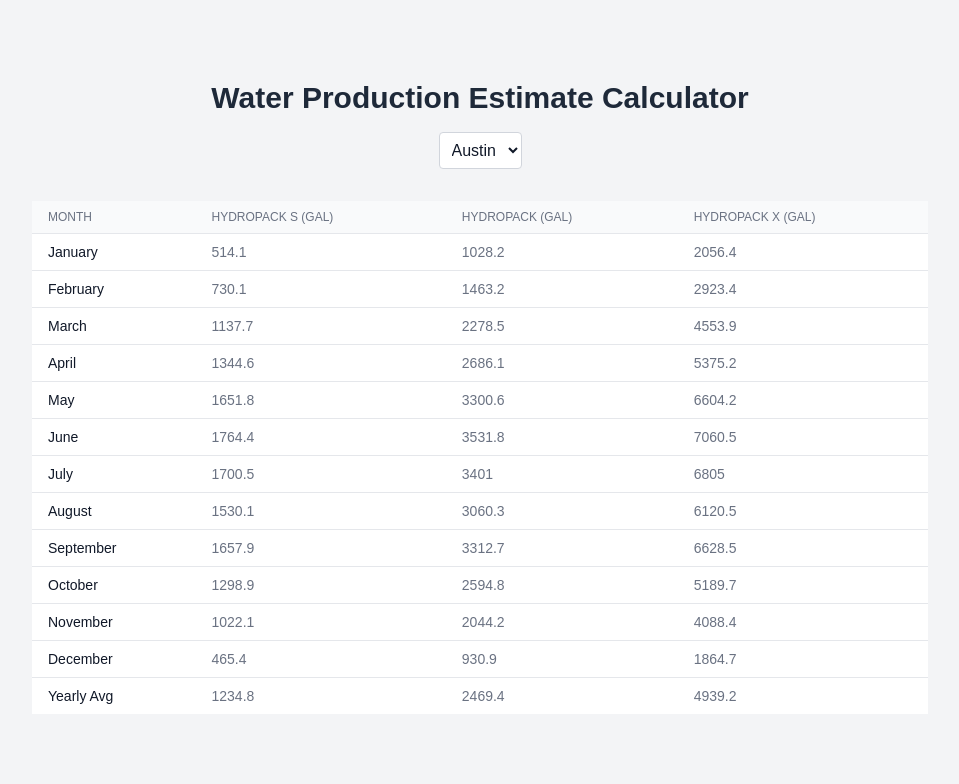
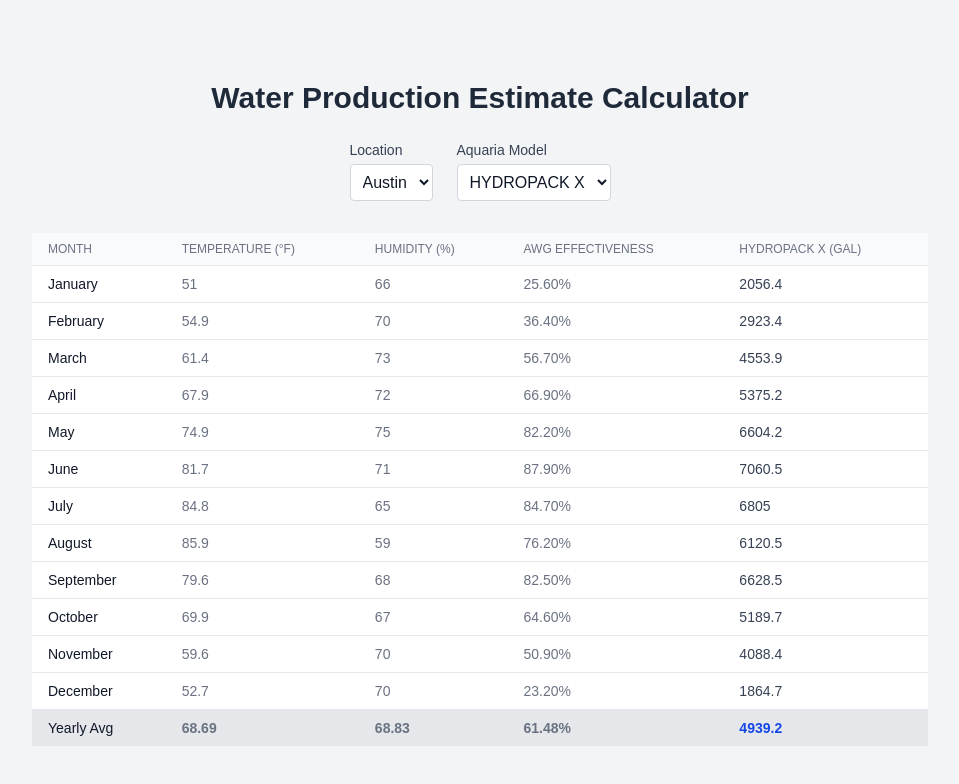
Before and after one commit to stgrky/hydropack-water-production-calculator, a Next.js app: page / in a window 1280 px wide. Shown: the top 784 px of the page, without its empty margins (160-1119 px from the left). Built offline with nearby package versions, Linux system fonts and the light colour scheme.

Commit message:
ui and cleanup

```diff
--- a/src/app/page.tsx
+++ b/src/app/page.tsx
@@ -4,6 +4,9 @@
 
 interface MonthData {
   month: string;
+  temperature: number;
+  humidity: number;
+  awgEffectiveness: string;
   hydropackS: number;
   hydropack: number;
   hydropackX: number;
@@ -11,68 +14,89 @@
 
 export default function Home() {
   const cities = ["Austin", "Dallas"];
+  const models = ["HYDROPACK S", "HYDROPACK", "HYDROPACK X"];
+
   const [selectedCity, setSelectedCity] = useState("Austin");
+  const [selectedModel, setSelectedModel] = useState("HYDROPACK X");
 
   const data: Record<string, MonthData[]> = {
     Austin: [
-      { month: "January", hydropackS: 514.1, hydropack: 1028.2, hydropackX: 2056.4 },
-      { month: "February", hydropackS: 730.1, hydropack: 1463.2, hydropackX: 2923.4 },
-      { month: "March", hydropackS: 1137.7, hydropack: 2278.5, hydropackX: 4553.9 },
-      { month: "April", hydropackS: 1344.6, hydropack: 2686.1, hydropackX: 5375.2 },
-      { month: "May", hydropackS: 1651.8, hydropack: 3300.6, hydropackX: 6604.2 },
-      { month: "June", hydropackS: 1764.4, hydropack: 3531.8, hydropackX: 7060.5 },
-      { month: "July", hydropackS: 1700.5, hydropack: 3401.0, hydropackX: 6805.0 },
-      { month: "August", hydropackS: 1530.1, hydropack: 3060.3, hydropackX: 6120.5 },
-      { month: "September", hydropackS: 1657.9, hydropack: 3312.7, hydropackX: 6628.5 },
-      { month: "October", hydropackS: 1298.9, hydropack: 2594.8, hydropackX: 5189.7 },
-      { month: "November", hydropackS: 1022.1, hydropack: 2044.2, hydropackX: 4088.4 },
-      { month: "December", hydropackS: 465.4, hydropack: 930.9, hydropackX: 1864.7 },
-      { month: "Yearly Avg", hydropackS: 1234.8, hydropack: 2469.4, hydropackX: 4939.2 },
-    ],
-    Dallas: [
-      { month: "January", hydropackS: 322.5, hydropack: 641.9, hydropackX: 1286.8 },
-      { month: "February", hydropackS: 565.8, hydropack: 1131.6, hydropackX: 2266.3 },
-      { month: "March", hydropackS: 876.1, hydropack: 1752.2, hydropackX: 3504.4 },
-      { month: "April", hydropackS: 1186.4, hydropack: 2369.7, hydropackX: 4742.5 },
-      { month: "May", hydropackS: 1594.0, hydropack: 3191.1, hydropackX: 6382.1 },
-      { month: "June", hydropackS: 1700.5, hydropack: 3404.0, hydropackX: 6808.0 },
-      { month: "July", hydropackS: 1603.1, hydropack: 3206.3, hydropackX: 6412.5 },
-      { month: "August", hydropackS: 1478.4, hydropack: 2956.8, hydropackX: 5913.6 },
-      { month: "September", hydropackS: 1475.4, hydropack: 2953.8, hydropackX: 5907.6 },
-      { month: "October", hydropackS: 1131.6, hydropack: 2263.2, hydropackX: 4523.5 },
-      { month: "November", hydropackS: 748.3, hydropack: 1499.7, hydropackX: 2996.4 },
-      { month: "December", hydropackS: 447.2, hydropack: 891.3, hydropackX: 1782.6 },
-      { month: "Yearly Avg", hydropackS: 1094.1, hydropack: 2188.5, hydropackX: 4377.2 },
+      { month: "January", temperature: 51, humidity: 66, awgEffectiveness: "25.60%", hydropackS: 514.1, hydropack: 1028.2, hydropackX: 2056.4 },
+      { month: "February", temperature: 54.9, humidity: 70, awgEffectiveness: "36.40%", hydropackS: 730.1, hydropack: 1463.2, hydropackX: 2923.4 },
+      { month: "March", temperature: 61.4, humidity: 73, awgEffectiveness: "56.70%", hydropackS: 1137.7, hydropack: 2278.5, hydropackX: 4553.9 },
+      { month: "April", temperature: 67.9, humidity: 72, awgEffectiveness: "66.90%", hydropackS: 1344.6, hydropack: 2686.1, hydropackX: 5375.2 },
+      { month: "May", temperature: 74.9, humidity: 75, awgEffectiveness: "82.20%", hydropackS: 1651.8, hydropack: 3300.6, hydropackX: 6604.2 },
+      { month: "June", temperature: 81.7, humidity: 71, awgEffectiveness: "87.90%", hydropackS: 1764.4, hydropack: 3531.8, hydropackX: 7060.5 },
+      { month: "July", temperature: 84.8, humidity: 65, awgEffectiveness: "84.70%", hydropackS: 1700.5, hydropack: 3401.0, hydropackX: 6805.0 },
+      { month: "August", temperature: 85.9, humidity: 59, awgEffectiveness: "76.20%", hydropackS: 1530.1, hydropack: 3060.3, hydropackX: 6120.5 },
+      { month: "September", temperature: 79.6, humidity: 68, awgEffectiveness: "82.50%", hydropackS: 1657.9, hydropack: 3312.7, hydropackX: 6628.5 },
+      { month: "October", temperature: 69.9, humidity: 67, awgEffectiveness: "64.60%", hydropackS: 1298.9, hydropack: 2594.8, hydropackX: 5189.7 },
+      { month: "November", temperature: 59.6, humidity: 70, awgEffectiveness: "50.90%", hydropackS: 1022.1, hydropack: 2044.2, hydropackX: 4088.4 },
+      { month: "December", temperature: 52.7, humidity: 70, awgEffectiveness: "23.20%", hydropackS: 465.4, hydropack: 930.9, hydropackX: 1864.7 },
+      { month: "Yearly Avg", temperature: 68.69, humidity: 68.83, awgEffectiveness: "61.48%", hydropackS: 1234.8, hydropack: 2469.4, hydropackX: 4939.2 },
     ],
   };
 
   return (
     <div className="min-h-screen bg-gray-100 p-8 pb-20 sm:p-20">
-      <h1 className="text-3xl font-bold mb-4 text-center text-gray-800">Water Production Estimate Calculator</h1>
-      <div className="mb-8 flex justify-center">
-        <select value={selectedCity} onChange={(e) => setSelectedCity(e.target.value)} className="border border-gray-300 rounded p-2 bg-white text-gray-900">
-          {cities.map((city) => (
-            <option key={city} value={city}>{city}</option>
-          ))}
-        </select>
+      <h1 className="text-3xl font-bold mb-6 text-center text-gray-800">
+        Water Production Estimate Calculator
+      </h1>
+
+      <div className="flex flex-col sm:flex-row gap-6 justify-center mb-8">
+        <div className="flex flex-col">
+          <label className="text-sm font-medium text-gray-700 mb-1">Location</label>
+          <select
+            value={selectedCity}
+            onChange={(e) => setSelectedCity(e.target.value)}
+            className="border border-gray-300 rounded p-2 bg-white text-gray-900"
+          >
+            {cities.map((city) => (
+              <option key={city} value={city}>{city}</option>
+            ))}
+          </select>
+        </div>
+
+        <div className="flex flex-col">
+          <label className="text-sm font-medium text-gray-700 mb-1">Aquaria Model</label>
+          <select
+            value={selectedModel}
+            onChange={(e) => setSelectedModel(e.target.value)}
+            className="border border-gray-300 rounded p-2 bg-white text-gray-900"
+          >
+            {models.map((model) => (
+              <option key={model} value={model}>{model}</option>
+            ))}
+          </select>
+        </div>
       </div>
+
       <div className="w-full max-w-4xl mx-auto overflow-y-auto">
         <table className="min-w-full divide-y divide-gray-200 shadow-md">
           <thead className="bg-gray-50">
             <tr>
               <th className="px-4 py-2 text-left text-xs font-medium text-gray-500 uppercase">Month</th>
-              <th className="px-4 py-2 text-left text-xs font-medium text-gray-500 uppercase">HYDROPACK S (gal)</th>
-              <th className="px-4 py-2 text-left text-xs font-medium text-gray-500 uppercase">HYDROPACK (gal)</th>
-              <th className="px-4 py-2 text-left text-xs font-medium text-gray-500 uppercase">HYDROPACK X (gal)</th>
+              <th className="px-4 py-2 text-left text-xs font-medium text-gray-500 uppercase">Temperature (°F)</th>
+              <th className="px-4 py-2 text-left text-xs font-medium text-gray-500 uppercase">Humidity (%)</th>
+              <th className="px-4 py-2 text-left text-xs font-medium text-gray-500 uppercase">AWG Effectiveness</th>
+              <th className="px-4 py-2 text-left text-xs font-medium text-gray-500 uppercase">{selectedModel} (gal)</th>
             </tr>
           </thead>
           <tbody className="bg-white divide-y divide-gray-200">
-            {data[selectedCity].map((entry) => (
-              <tr key={entry.month}>
+            {data[selectedCity].map((entry, index) => (
+              <tr
+                key={entry.month}
+                className={entry.month === "Yearly Avg" ? "bg-gray-200 font-bold" : ""}
+              >
                 <td className="px-4 py-2 whitespace-nowrap text-sm font-medium text-gray-900">{entry.month}</td>
-                <td className="px-4 py-2 whitespace-nowrap text-sm text-gray-500">{entry.hydropackS}</td>
-                <td className="px-4 py-2 whitespace-nowrap text-sm text-gray-500">{entry.hydropack}</td>
-                <td className="px-4 py-2 whitespace-nowrap text-sm text-gray-500">{entry.hydropackX}</td>
+                <td className="px-4 py-2 whitespace-nowrap text-sm text-gray-500">{entry.temperature}</td>
+                <td className="px-4 py-2 whitespace-nowrap text-sm text-gray-500">{entry.humidity}</td>
+                <td className="px-4 py-2 whitespace-nowrap text-sm text-gray-500">{entry.awgEffectiveness}</td>
+                <td className={`px-4 py-2 whitespace-nowrap text-sm ${entry.month === "Yearly Avg" ? "font-bold text-blue-700" : "text-gray-700"}`}>
+                  {selectedModel === "HYDROPACK S" ? entry.hydropackS :
+                   selectedModel === "HYDROPACK" ? entry.hydropack :
+                   entry.hydropackX}
+                </td>
               </tr>
             ))}
           </tbody>
```
